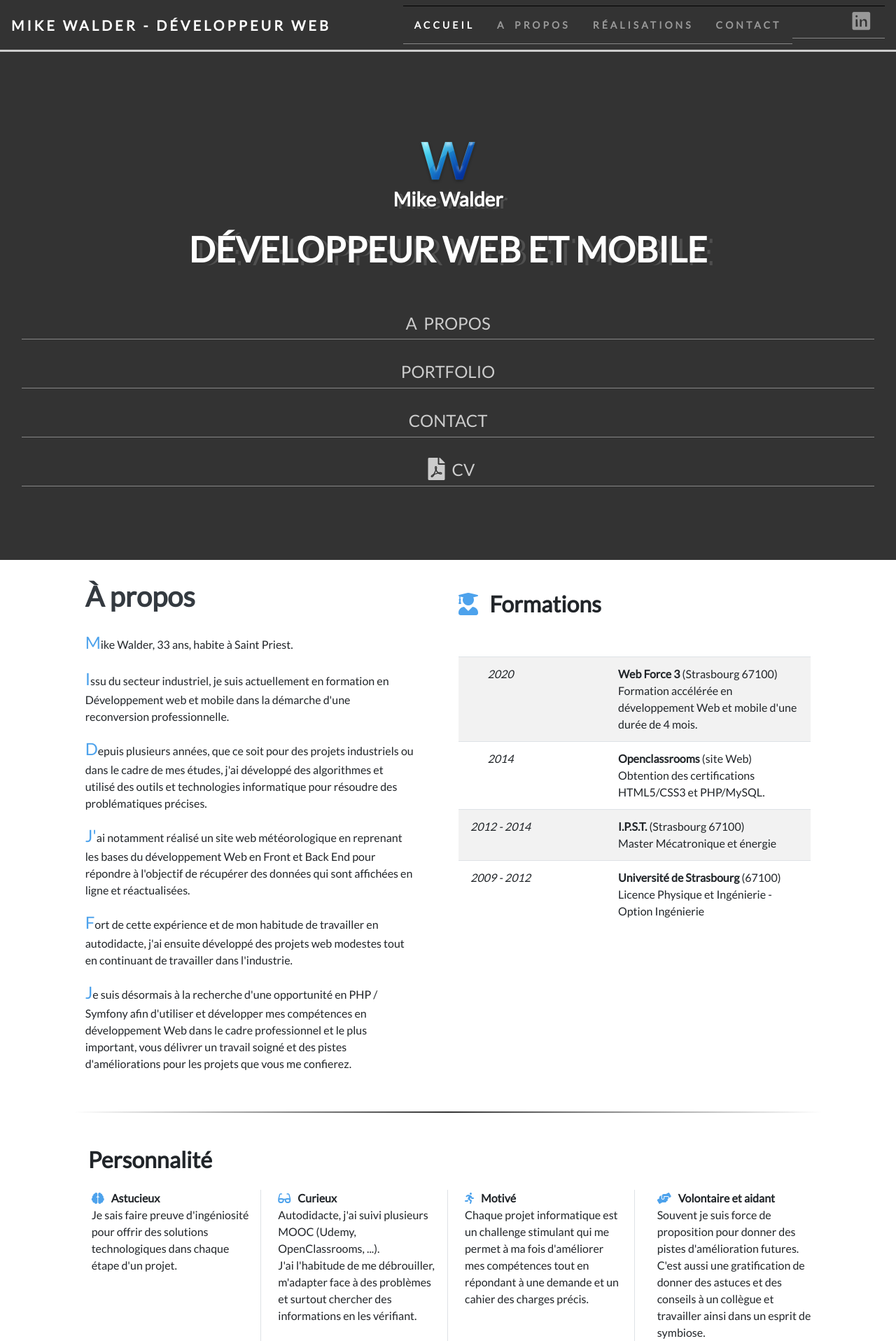
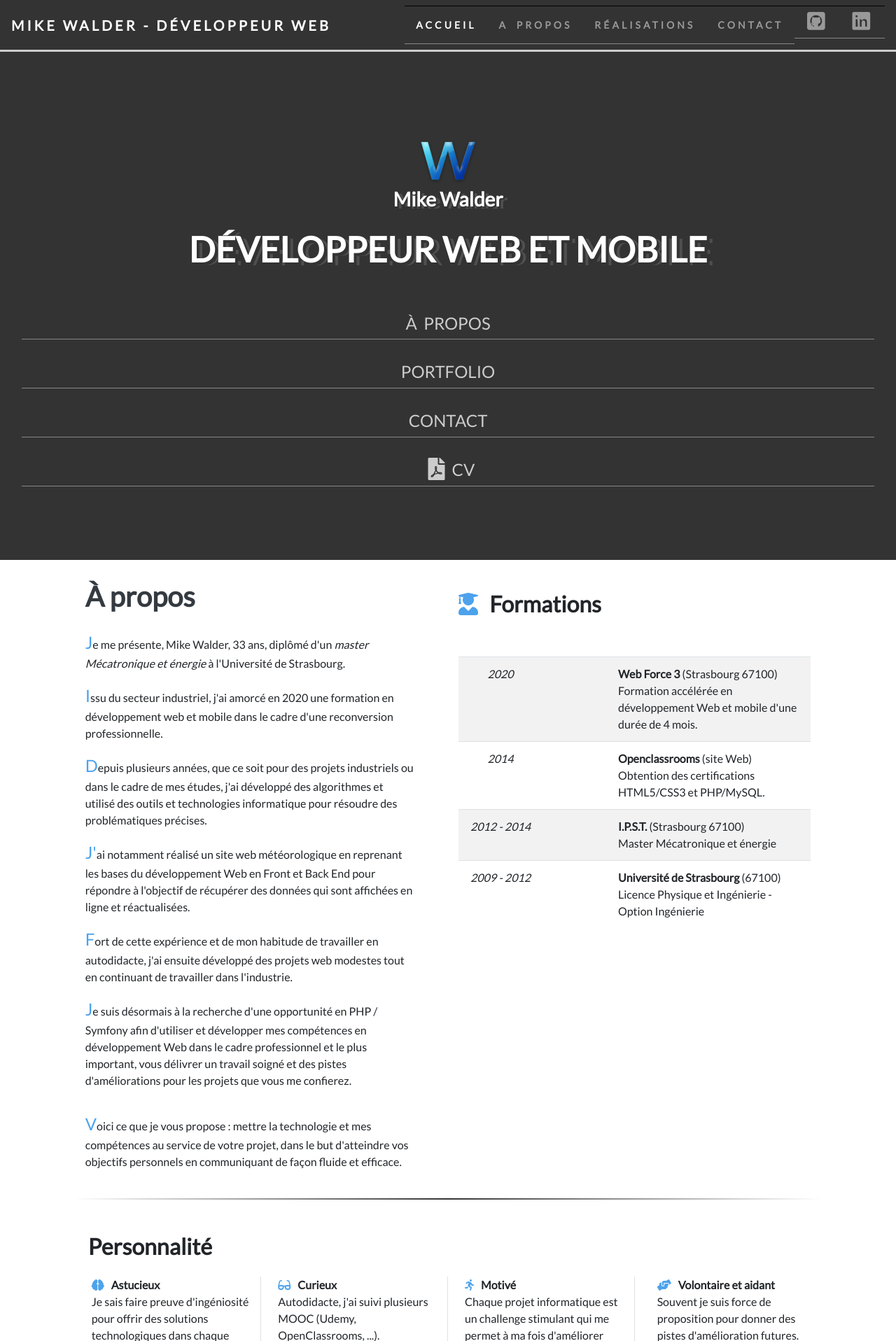
Before and after one commit to MikeWalder/my_portfolio, a PHP site: page / in a window 1280 px wide. Shown: the top 1916 px of the page at 70% size. Run offline with PHP 8.4, Linux system fonts and the light colour scheme.

Commit message:
Correctifs

```diff
--- a/portfolio/index.php
+++ b/portfolio/index.php
@@ -17,7 +17,7 @@
         <nav class="navbar anim_navbar d-none d-sm-block pt-md-3">
             <ul class="navbar-nav mx-auto" data-sal-duration="800" data-sal="slide-up" data-sal-delay="1000" data-sal-easing="ease">
                 <li class="nav-item">
-                    <a class="nav-link nav_border h4" href="#about">A propos</a>
+                    <a class="nav-link nav_border h4" href="#about">À propos</a>
                 </li>
                 <li class="nav-item mt-md-3">
                     <a class="nav-link nav_border h4" href="#portfolio">Portfolio</a>
@@ -39,11 +39,11 @@
                 <div class="col-md-1"></div>
                 <div class="col-md-5 border_style_left pr-md-5 pt-md-2 pb-md-4">
                     <h1 class="font-weight-bold pb-md-3 text-dark" data-sal-duration="600" data-sal="slide-right" data-sal-delay="200" data-sal-easing="ease">
-                        À propos</h1>
-                    <!-- <div class="text-info" data-sal-duration="600" data-sal="slide-right" data-sal-delay="200" data-sal-easing="ease"> -->
+                        À propos
+                    </h1>
 
-                    <p>Mike Walder, 33 ans, habite à Saint Priest.</p>
-                    <p>Issu du secteur industriel, je suis actuellement en formation en Développement web et mobile dans la démarche d'une reconversion professionnelle.</p>
+                    <p>Je me présente, Mike Walder, 33 ans, diplômé d'un <em>master Mécatronique et énergie</em> à l'Université de Strasbourg.</p>
+                    <p>Issu du secteur industriel, j'ai amorcé en 2020 une formation en développement web et mobile dans le cadre d'une reconversion professionnelle.</p>
                     <p>Depuis plusieurs années, que ce soit pour des projets industriels ou dans le cadre de mes études, j'ai développé des algorithmes et utilisé des outils et technologies
                         informatique pour résoudre des problématiques précises.</p>
                     <p>J'ai notamment réalisé un site web météorologique en reprenant les bases du développement Web en Front et Back End pour répondre à l'objectif
@@ -51,7 +51,7 @@
                     <p>Fort de cette expérience et de mon habitude de travailler en autodidacte, j'ai ensuite développé des projets web modestes tout en continuant de travailler dans l'industrie.</p>
                     <p class="pb-md-3">Je suis désormais à la recherche d'une opportunité en PHP / Symfony afin d'utiliser et développer mes compétences en développement Web dans le cadre
                         professionnel et le plus important, vous délivrer un travail soigné et des pistes d'améliorations pour les projets que vous me confierez.</p>
-                    <!-- </div> -->
+                    <p>Voici ce que je vous propose : mettre la technologie et mes compétences au service de votre projet, dans le but d'atteindre vos objectifs personnels en communiquant de façon fluide et efficace.</p>
                 </div>
 
                 <div class="col-md-5 border_style_right pt-md-2">
@@ -162,7 +162,7 @@
                                     <div class="text-center font-weight-bold h4 p-0 m-0">To Do List</div>
                                     <p class="card-text text-white h6"><small>Bootstrap 4, animate CSS, HTML, PHP, SQL</small></p>
                                     <div class="row text-center">
-                                        <a class="card-github-link pt-2 col-6" href="" title="Github" target="_blank">
+                                        <a class="card-github-link pt-2 col-6" href="" title="Repo Github" target="_blank">
                                             <i class="fab fa-github fa-2x"></i>
                                         </a>
                                         <a class="card-github-link pt-2 col-6" href="" title="Lien externe" target="_blank">
@@ -204,7 +204,7 @@
                                     Partie user et admin du site</p> -->
                                     <p class="card-text text-white h6"><small>Bootstrap 4, sal.js, HTML, CSS</small></p>
                                     <div class="row text-center">
-                                        <a class="card-github-link pt-2 col-6" href="" title="Github" target="_blank">
+                                        <a class="card-github-link pt-2 col-6" href="" title="Repo Github" target="_blank">
                                             <i class="fab fa-github fa-2x"></i>
                                         </a>
                                         <a class="card-github-link pt-2 col-6" href="" title="Lien externe" target="_blank">
@@ -246,7 +246,7 @@
                                     Dashboard (graphes + calendrier)</p> -->
                                     <p class="card-text text-white h6"><small>Bootstrap 4, animate CSS, HTML, CSS, PHP, SQL</small></p>
                                     <div class="row text-center">
-                                        <a class="card-github-link pt-2 col-6" href="" title="Github" target="_blank">
+                                        <a class="card-github-link pt-2 col-6" href="" title="Repo Github" target="_blank">
                                             <i class="fab fa-github fa-2x"></i>
                                         </a>
                                         <a class="card-github-link pt-2 col-6" href="" title="Lien externe" target="_blank">
@@ -288,7 +288,7 @@
                                     Tri et détail de chaque carte (appels d'API)</p> -->
                                     <p class="card-text text-white h6"><small>Bootstrap 5, Javascript, HTML, CSS</small></p>
                                     <div class="row text-center">
-                                        <a class="card-github-link pt-2 col-6" href="" title="Github" target="_blank">
+                                        <a class="card-github-link pt-2 col-6" href="" title="Repo Github" target="_blank">
                                             <i class="fab fa-github fa-2x"></i>
                                         </a>
                                         <a class="card-github-link pt-2 col-6" href="" title="Lien externe" target="_blank">
--- a/portfolio/navbar.php
+++ b/portfolio/navbar.php
@@ -19,7 +19,7 @@
 			</li>
 			<li class="nav-item d-none d-lg-block logo_nav">
 				<a class="nav-link pt-2" href="https://github.com/MikeWalder" title="Github" target="_blank">
-					<i class="fab fa-github fa-2x"></i>
+					<i class="fab fa-github-square fa-2x"></i>
 				</a>
 			</li>
 			<li class="nav-item d-none d-lg-block logo_nav">
```
